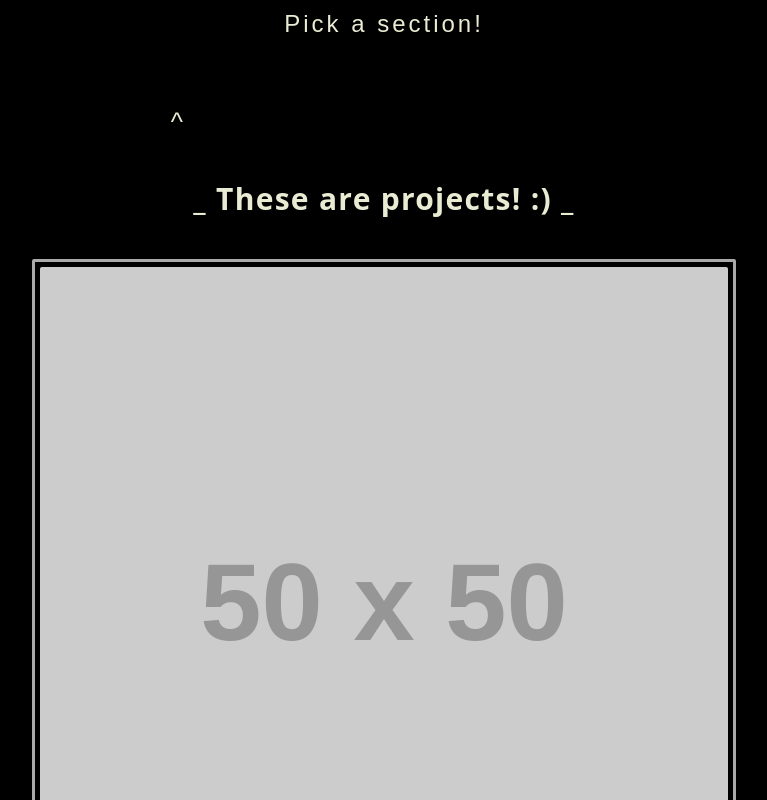
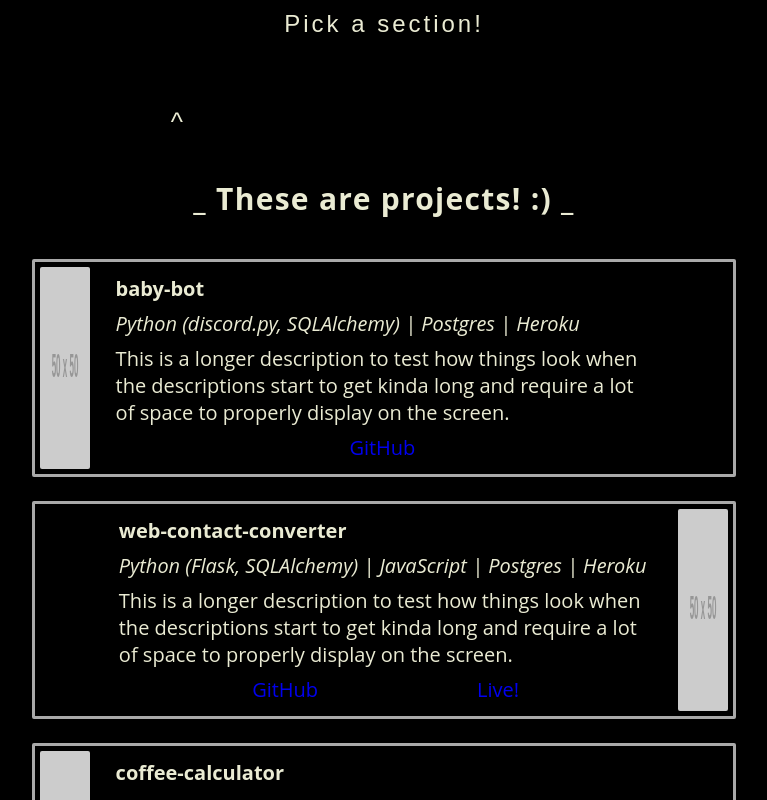
Before and after one commit to spark-c/spark-c.github.io, a React (Create React App) app in the folder app/: page / in a window 1280 px wide. Shown: the part 440-1240 px from the top of the page, without its empty margins (256-1023 px from the left). Built offline with nearby package versions, Linux system fonts and the light colour scheme.

Commit message:
adjustments to desktop ProjectCards

```diff
--- a/app/src/components/ProjectCard.js
+++ b/app/src/components/ProjectCard.js
@@ -6,13 +6,18 @@ const ProjectCard = ({ project, alignment, isLargeScreen }) => {
 
 
     return (
-        <div className="project-card">
-            <div className={`project-info ${alignment}`}>
+        <div className={`project-card  ${alignment}`}>
             <img className="project-img" src={project["img-src"]}></img>
+            <div className="project-info">
                 <div className="project-details">
-                    <div className="project-title item-margin">{project["title"]}</div>
-                    <div className="project-stack item-margin">{project["stack"]}</div>
-                    <div className="project-desc item-margin">{project["desc"]}</div>
+                    <div className="project-title item-margin">
+                        {project["title"]}
+                    </div>
+                    <div className="project-stack item-margin">
+                        {project["stack"]}
+                    </div>
+                    <div className="project-desc item-margin">
+                        {project["desc"]}
                     </div>
                 </div>
                 <div className="project-links">
@@ -21,6 +26,7 @@ const ProjectCard = ({ project, alignment, isLargeScreen }) => {
                     <a className="project-host" href={project["host-url"]}>Live!</a>:undefined}
                 </div>
                 </div>
+        </div>
     );
 };
 
--- a/app/src/components/stylesheet.css
+++ b/app/src/components/stylesheet.css
@@ -175,6 +175,7 @@ button {
     flex-direction: column;
     justify-content: flex-start;
     align-items: center;
+    margin-bottom: 20vh;
 }
 
 .section {
@@ -435,6 +436,19 @@ button {
     }
 
     /* ProjectCards */
+    .project-card {
+        flex-direction: row;
+    }
+
+    .project-img { /* I'm pretty sure this is useless */
+        min-height: 100%;
+        width: auto;
+    }
+
+    .project-info {
+        width: 85%;
+    }
+
     .right {
         flex-direction: row-reverse;
     }
```
Lines whose indentation alone changed are shown as unchanged.
